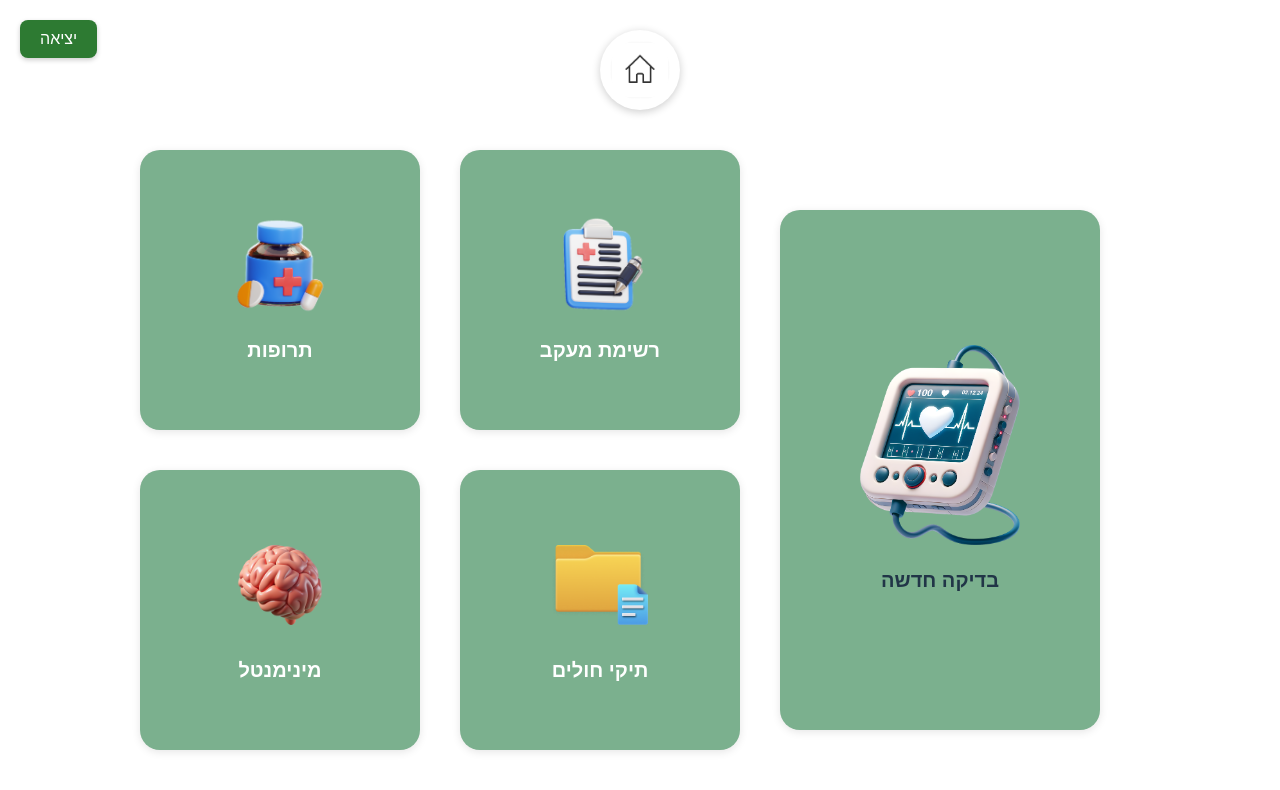
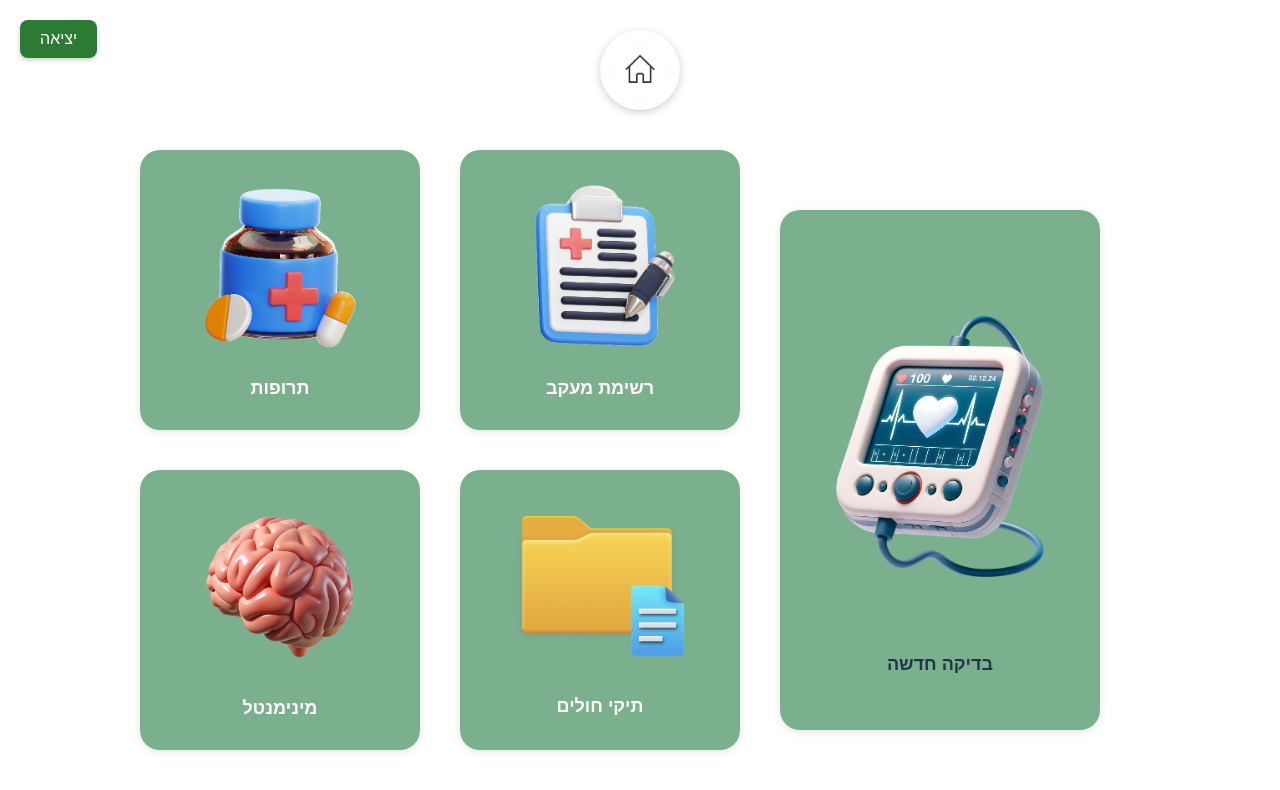
Before and after one commit to Mohasalyan/nurse-my, a React (Vite) app in the folder client/: page /home in a window 1280 px wide. Shown: the top 790 px of the page. Built offline with nearby package versions, Linux system fonts and the light colour scheme.

Commit message:
edited the home page's logic with the card component, removed repetition

```diff
--- a/client/src/pages/HomePage/HomePage.css
+++ b/client/src/pages/HomePage/HomePage.css
@@ -92,12 +92,6 @@ body, html, #root {
     transform: translateY(-5px);
   }
 
-  /* صور الكروت */
-  .card img, .big-card img {
-    max-width: 100px;
-    height: 100px;
-    object-fit: contain;
-  }
 
   /* الكرت الكبير (جهاز القلب) */
   .big-card {
@@ -106,18 +100,6 @@ body, html, #root {
     height: 460px;
   }
 
-  .big-card img {
-    height: 200px;
-    max-width: 80%;
-    object-fit: contain;
-  }
-
-  /* نص الكروت */
-  .card-title {
-    margin-top: 10px;
-    font-size: 20px;
-    font-weight: bold;
-  }
 
   /* Responsive adjustments */
   @media (max-width: 768px) {
@@ -136,7 +118,4 @@ body, html, #root {
       height: 300px;
     }
 
-    .big-card img {
-      height: 150px;
-    }
   }
```
